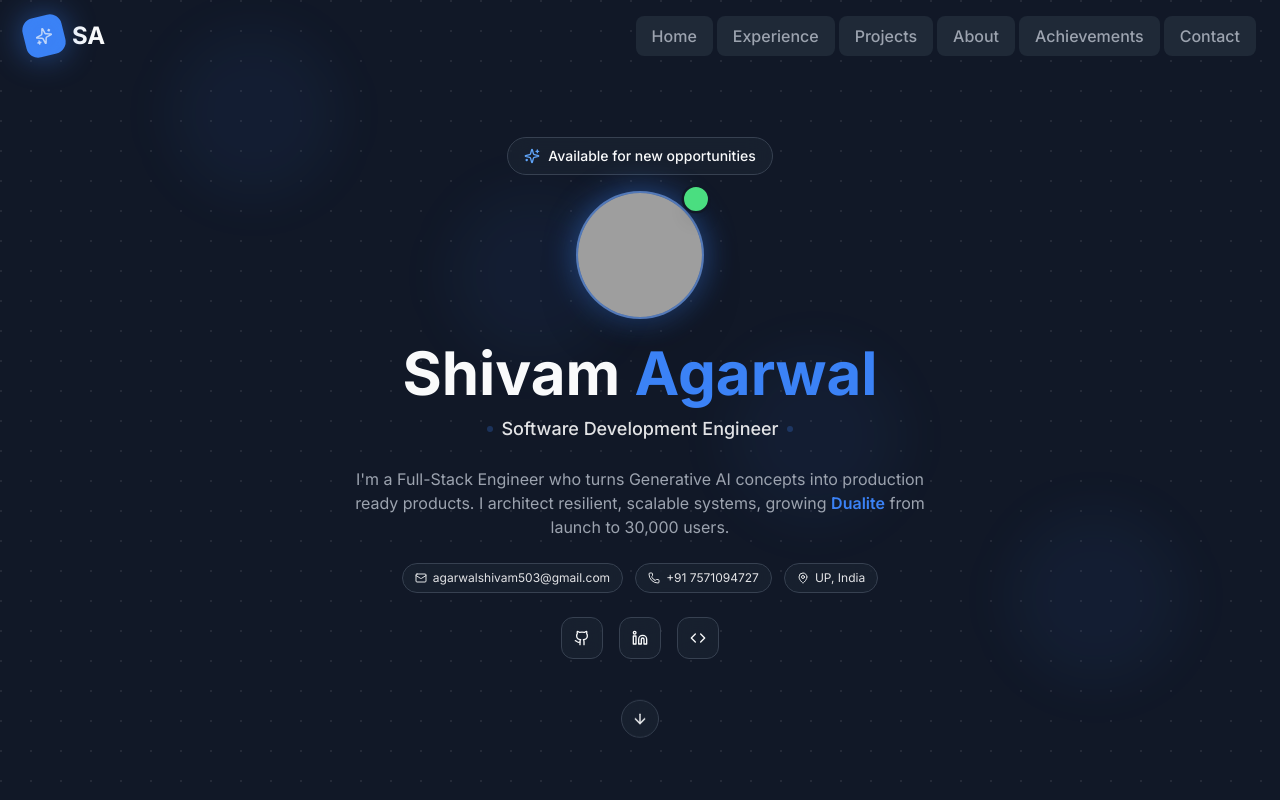
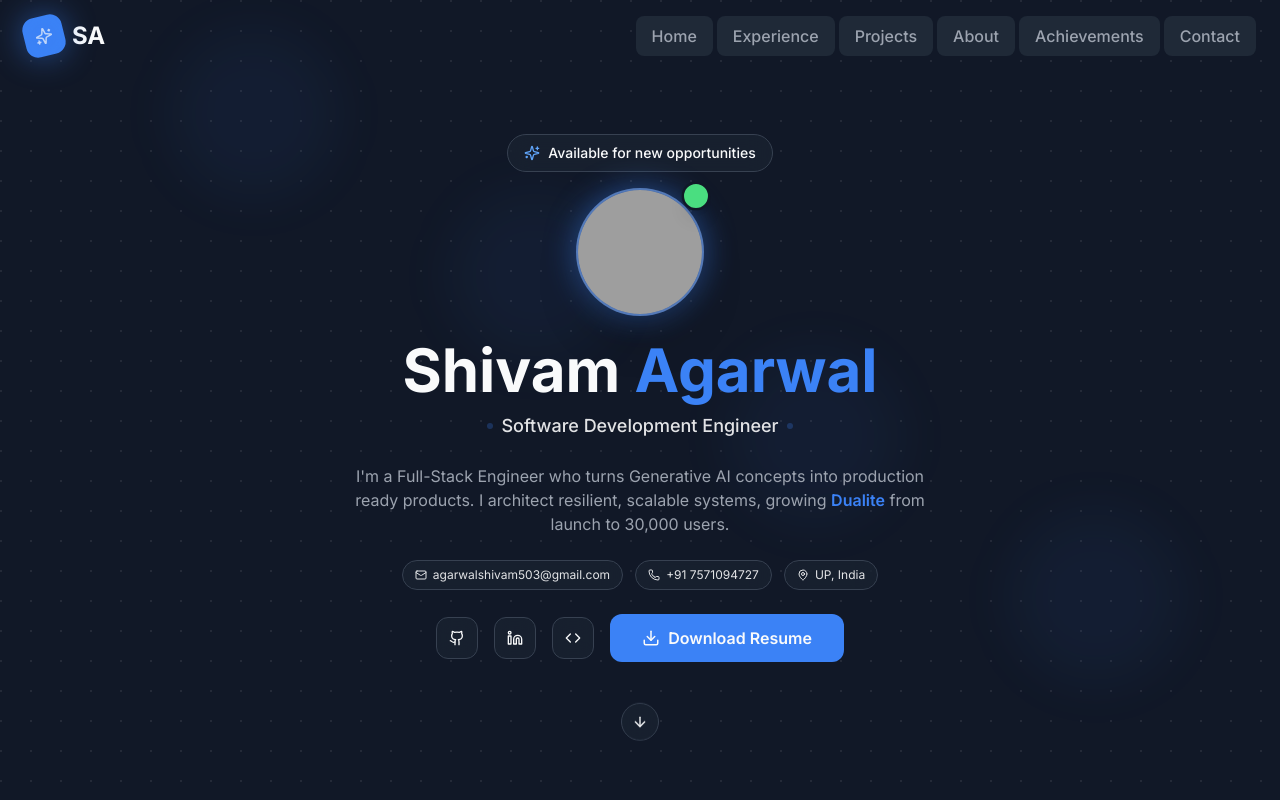
Before and after one commit to shivamagarwal2510/my-portfolio, a React (Vite) app: page / in a window 1280 px wide. Shown: the top 800 px of the page. Built offline with nearby package versions, Linux system fonts and the light colour scheme; grey boxes are pictures that could not be loaded.

Commit message:
Donwload resume button added

```diff
--- a/src/components/Hero.tsx
+++ b/src/components/Hero.tsx
@@ -1,6 +1,6 @@
 import React from "react";
 import { motion } from "framer-motion";
-import { ArrowDown, Mail, Phone, MapPin, Github, Linkedin, Code, Sparkles } from "lucide-react";
+import { ArrowDown, Mail, Phone, MapPin, Github, Linkedin, Code, Sparkles, Download } from "lucide-react";
 
 const Hero: React.FC = () => {
   const containerVariants = {
@@ -57,6 +57,9 @@ const Hero: React.FC = () => {
       }
     }
   };
+
+  // Google Drive link converted for direct download
+  const resumeDownloadUrl = "https://drive.google.com/uc?export=download&id=1H1OYOtwBR3JSjICePt7XYy-hmIMmvKuW";
 
   return (
     <section
@@ -197,8 +200,9 @@ const Hero: React.FC = () => {
 
           <motion.div
             variants={itemVariants}
-            className="flex justify-center space-x-3 sm:space-x-4"
+            className="flex flex-col sm:flex-row items-center justify-center gap-3 sm:gap-4"
           >
+            <div className="flex justify-center space-x-3 sm:space-x-4">
               {[
                 { icon: Github, href: "https://github.com/shivamagarwal2510", label: "GitHub" },
                 {
@@ -220,6 +224,20 @@ const Hero: React.FC = () => {
                   <social.icon size={16} sm:size={18} />
                 </motion.a>
               ))}
+            </div>
+
+            <motion.a
+              href={resumeDownloadUrl}
+              target="_blank"
+              rel="noopener noreferrer"
+              download="Shivam-Agarwal-Resume.pdf"
+              whileHover={{ scale: 1.05, y: -2, transition: { type: "spring", stiffness: 300 } }}
+              whileTap={{ scale: 0.95 }}
+              className="w-full sm:w-auto inline-flex items-center justify-center space-x-2 bg-primary text-primary-foreground px-6 py-3 sm:px-8 sm:py-3 rounded-lg sm:rounded-xl text-sm sm:text-base font-semibold hover:shadow-lg hover:shadow-primary/25 transition-all duration-200"
+            >
+              <Download size={18} sm:size={20} />
+              <span>Download Resume</span>
+            </motion.a>
           </motion.div>
 
           <motion.div
```
Lines whose indentation alone changed are shown as unchanged.
